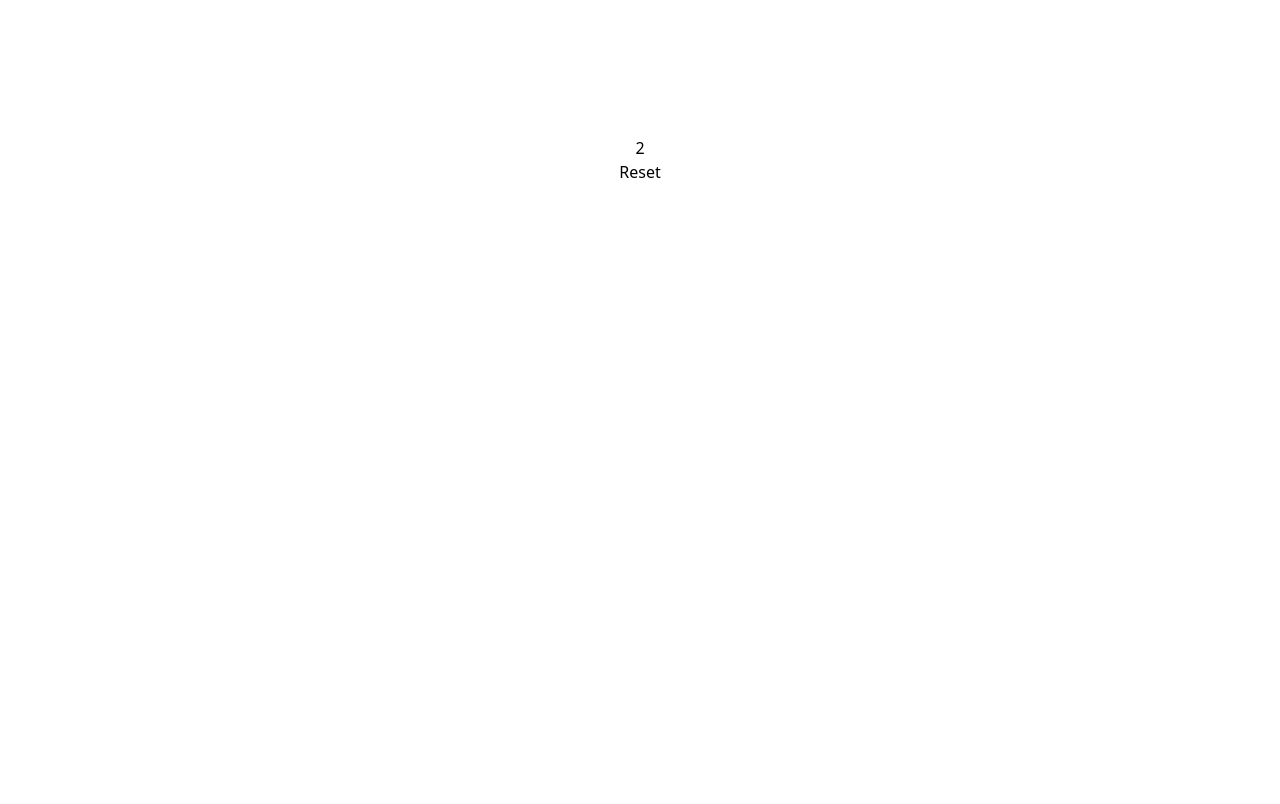
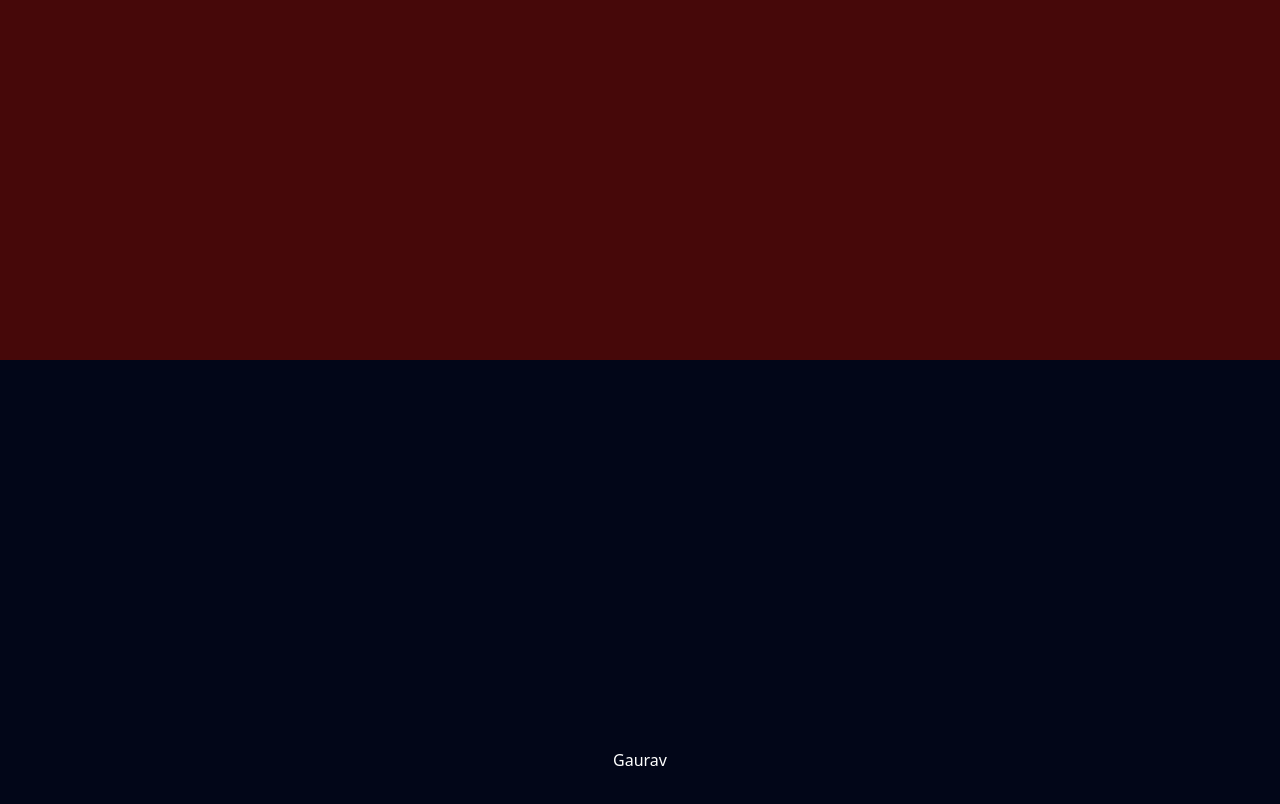
Before and after one commit to gaurav987364/Custom-Hook-series, a React (Vite) app: page / in a window 1280 px wide. Shown: the part 440-1244 px from the top of the page. Before the commit the page ends 1200 px from the top, so only its background shows below. Built offline with nearby package versions, Linux system fonts and the light colour scheme.

Commit message:
adding hook intersection observer

```diff
--- a/src/App.tsx
+++ b/src/App.tsx
@@ -1,18 +1,21 @@
-import { useInfiniteScroll } from "./hooks/useInfiniteScroll";
+import { useRef } from "react"
+import { useIntersectionObserver } from "./hooks/useIntersectionObserver";
+
 const App = () => {
-  const {page,loading, showScrollToTop,ScrollToTop,reset} = useInfiniteScroll();
+  const nameRef = useRef<HTMLHeadingElement>(null);
+  const {isIntersect} = useIntersectionObserver({
+    targetRef:nameRef,
+    threshold:0.1,
+  });
+  console.log(isIntersect)
   return (
-    <div className=" w-full h-[150vh] flex flex-col items-center justify-center">
-      {loading && <div>Loading...</div>}
-      <h1>{page}</h1>
-      {showScrollToTop && (
-        <button onClick={()=>ScrollToTop()}>
-          Scroll to top
-        </button>
-      )}
-      <button onClick={reset}>
-        Reset
-      </button>
+    <div className=" w-full h-[200vh] flex flex-col items-center justify-center">
+      <div className=" w-full h-[100vh] bg-red-950 text-white flex items-center justify-center">
+        scroll
+      </div>
+      <div className="w-full h-[100vh] bg-slate-950 text-white flex items-center justify-center">
+        <h1 ref={nameRef}>Gaurav</h1>
+      </div>
     </div>
   )
 }
--- /dev/null
+++ b/src/hooks/useIntersectionObserver.tsx
@@ -0,0 +1,42 @@
+import React, { useEffect, useState } from 'react'
+
+interface Props<T>{
+    targetRef: React.RefObject<T | null>,
+    root?: T | null,
+    rootMargin?: string,
+    threshold?: number,
+}
+export const useIntersectionObserver = <T extends Element>({
+    targetRef,
+    root,
+    rootMargin,
+    threshold = 0.2,
+}: Props<T>) => {
+    const [isIntersect,setIsIntersect] = useState<boolean>(false);
+
+    useEffect(()=>{
+        const observer = new IntersectionObserver(([entry])=>{
+            console.log(entry);
+            if(entry.isIntersecting){
+                setIsIntersect(true);
+                return;
+            } else {
+                setIsIntersect(false);
+            }
+        },
+        {root, rootMargin, threshold});
+
+        const currentTarget = targetRef.current;
+        if(currentTarget){
+            observer.observe(currentTarget);
+        }
+
+        return ()=>{
+            if(currentTarget){
+                observer.unobserve(currentTarget);
+            }
+            observer.disconnect();
+        }
+    },[targetRef, rootMargin, root, threshold]);
+  return {isIntersect};
+}
```
